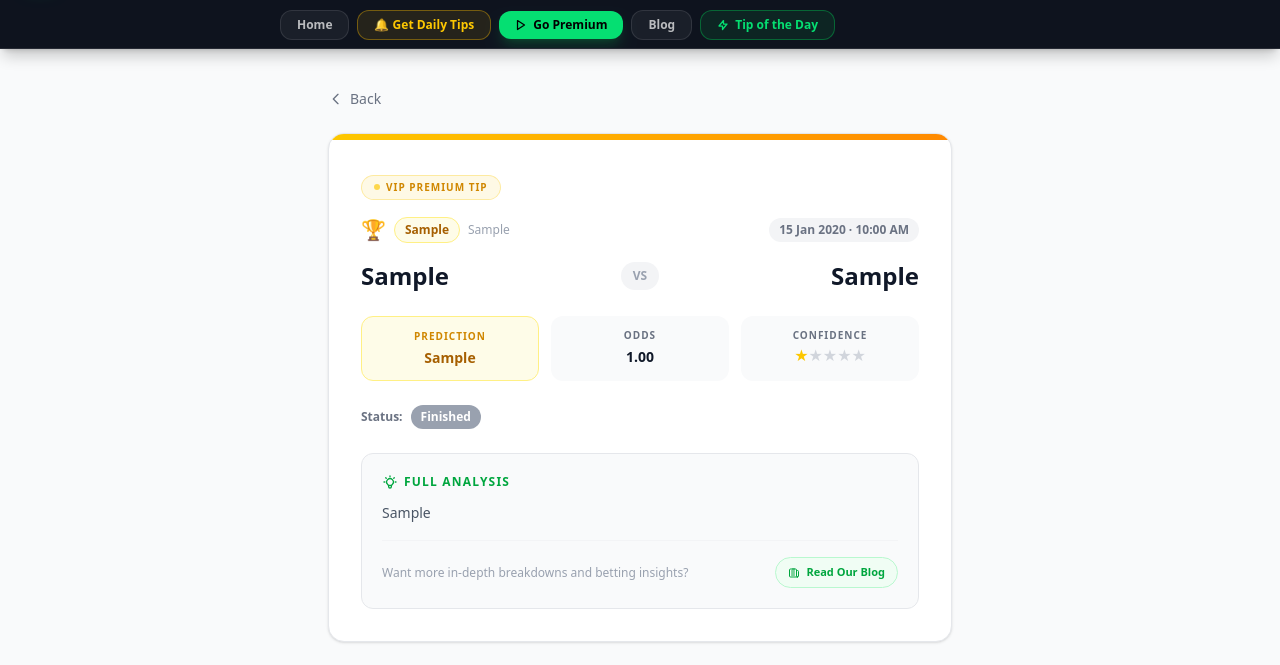
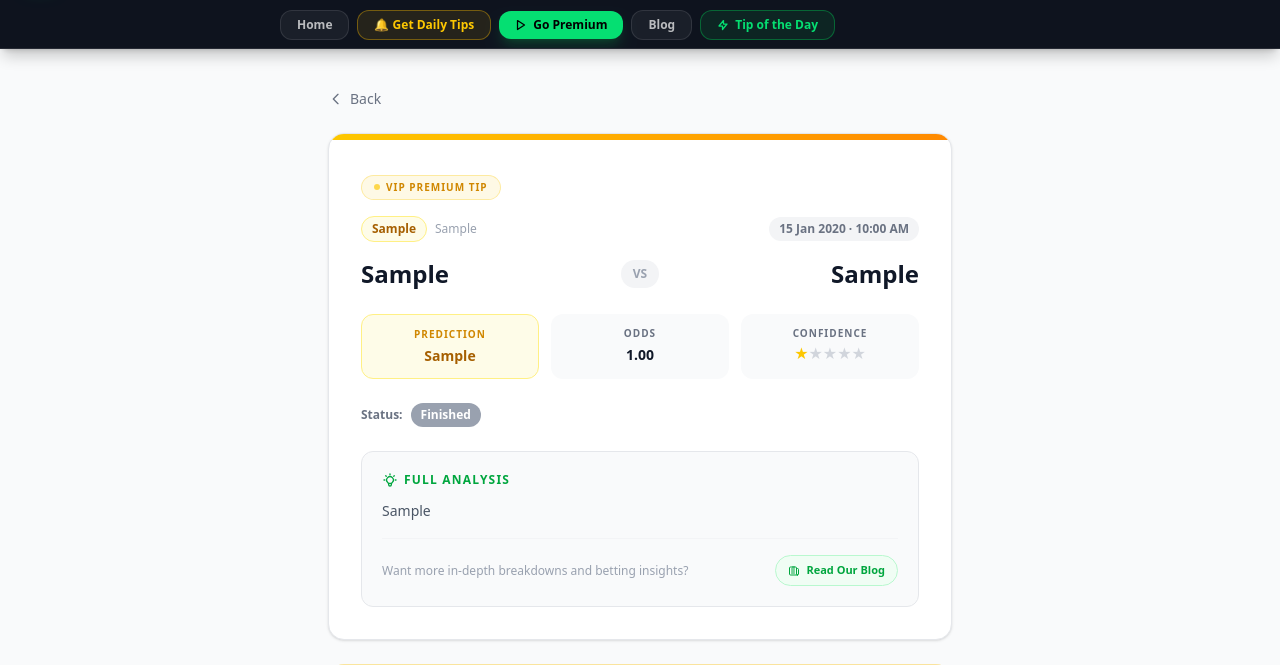
Before and after one commit to pocious/ballsignals, a Laravel app: page /tips/1 in a window 1280 px wide. Shown: the part 65-730 px from the top of the page. Run offline with Laravel 12, Linux system fonts and the light colour scheme; tables that the repository leaves empty hold one stand-in row (values such as "Sample post"); style sheets or scripts are compiled from the project's sources; some libraries are stand-ins or nearby versions; some web fonts are replaced.

Commit message:
Remove sport ball emoji from tip detail and premium tip cards
Co-Authored-By: Claude Sonnet 4.6 <noreply@anthropic.com>

```diff
--- a/resources/views/premium.blade.php
+++ b/resources/views/premium.blade.php
@@ -80,7 +80,6 @@
                     {{-- Top row: league, time, status --}}
                     <div class="flex items-center justify-between gap-3 mb-4 flex-wrap">
                         <div class="flex items-center gap-2 flex-wrap">
-                            <span class="text-base">{{ $tip->sport_icon }}</span>
                             @if($tip->league)
                                 <span class="text-xs font-bold text-yellow-600 dark:text-yellow-400 bg-yellow-50 dark:bg-yellow-900/20 border border-yellow-200 dark:border-yellow-800 px-2.5 py-1 rounded-full">
                                     {{ $tip->league }}
--- a/resources/views/tip-detail.blade.php
+++ b/resources/views/tip-detail.blade.php
@@ -31,7 +31,6 @@
 
             {{-- League / Sport --}}
             <div class="flex items-center gap-2 mb-4 flex-wrap">
-                <span class="text-xl">{{ $bettingTip->sport_icon }}</span>
                 @if($bettingTip->league)
                     <span class="text-xs font-bold {{ $bettingTip->is_premium ? 'text-yellow-700 dark:text-yellow-400 bg-yellow-50 dark:bg-yellow-900/20 border border-yellow-200 dark:border-yellow-800' : 'text-green-700 dark:text-green-400 bg-green-50 dark:bg-green-900/20 border border-green-200 dark:border-green-800' }} px-2.5 py-1 rounded-full">
                         {{ $bettingTip->league }}
```
